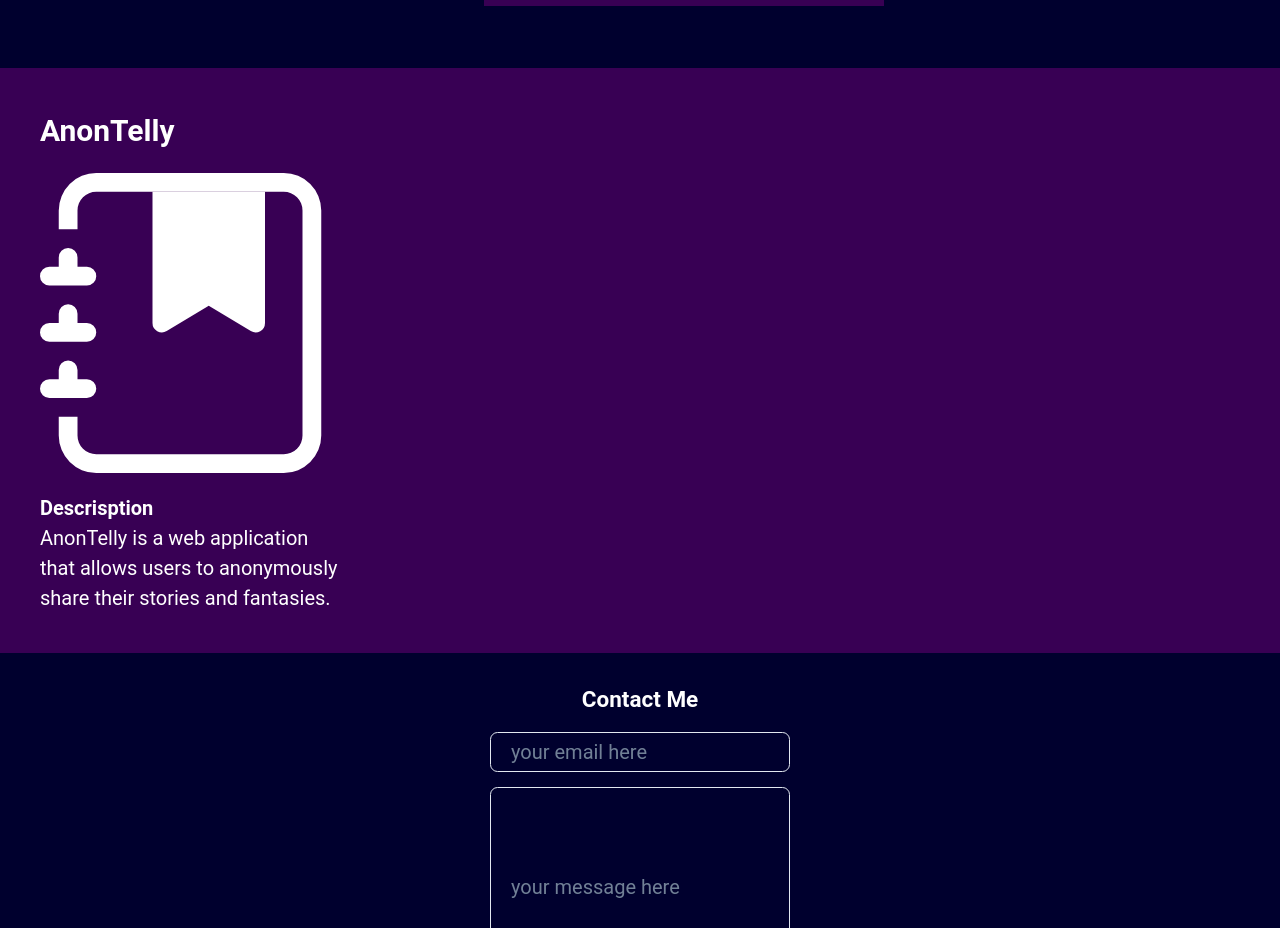
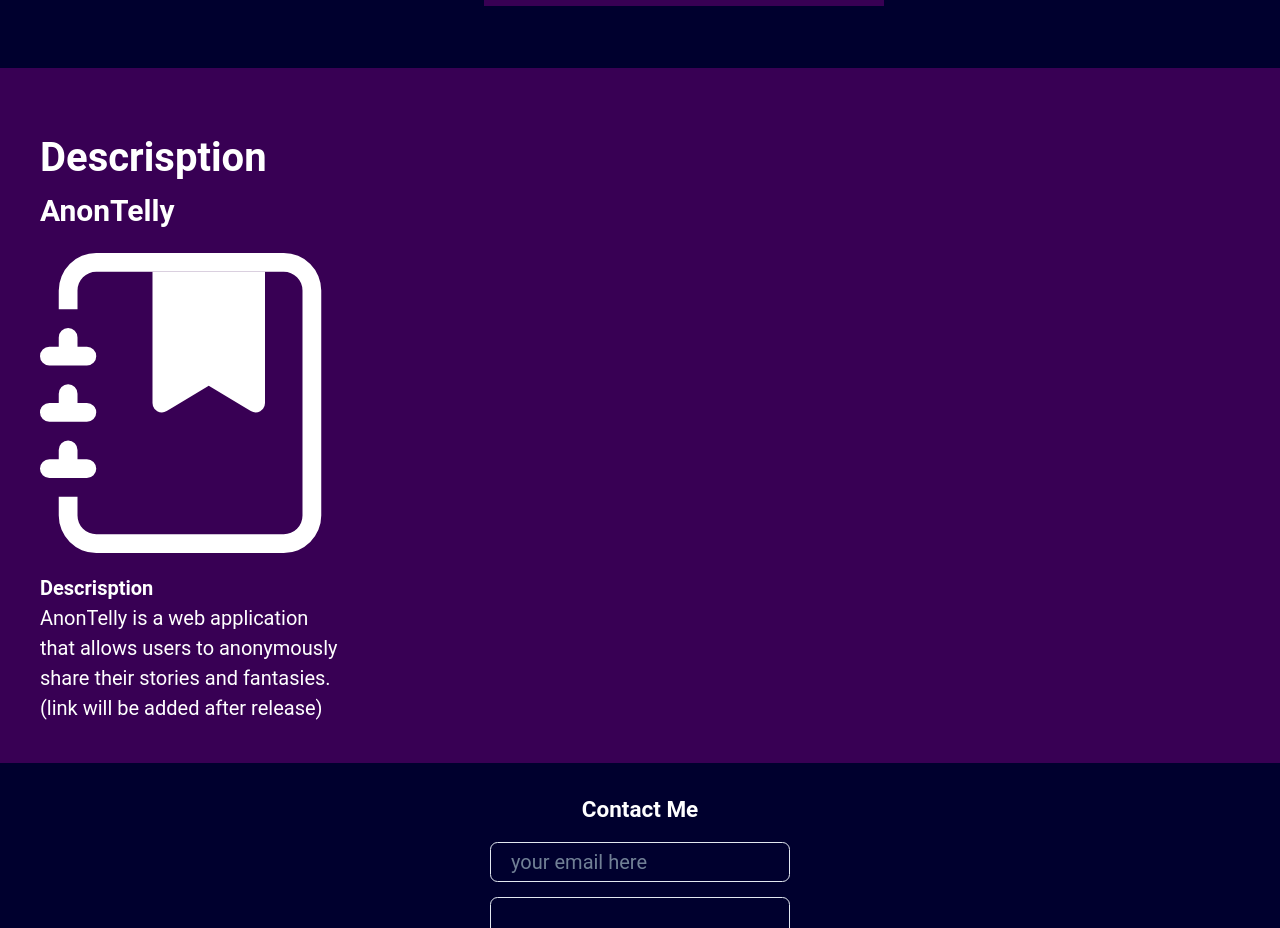
Before and after one commit to osmak1234/osmak1234.github.io, a Next.js app: page / in a window 1280 px wide. Shown: the part 1371-2299 px from the top of the page. Built offline with nearby package versions, Linux system fonts and the light colour scheme.

Commit message:
Update projects.js

```diff
--- a/components/animatedComps/projects.js
+++ b/components/animatedComps/projects.js
@@ -15,6 +15,9 @@ const Projects = () => {
   return (
     <>
       <Box bg='brand.prettiPurple' p='40px'>
+    <Text mt='20px' fontWeight='bold' fontSize='40px'>
+                Descrisption
+              </Text>
         <Stack direction='column'>
           <Box w='300px'>
             <motion.div
@@ -33,7 +36,7 @@ const Projects = () => {
               </Text>
               <Text>
                 AnonTelly is a web application that allows users to anonymously
-                share their stories and fantasies.
+                share their stories and fantasies.(link will be added after release)
               </Text>
             </motion.div>
           </Box>
```
